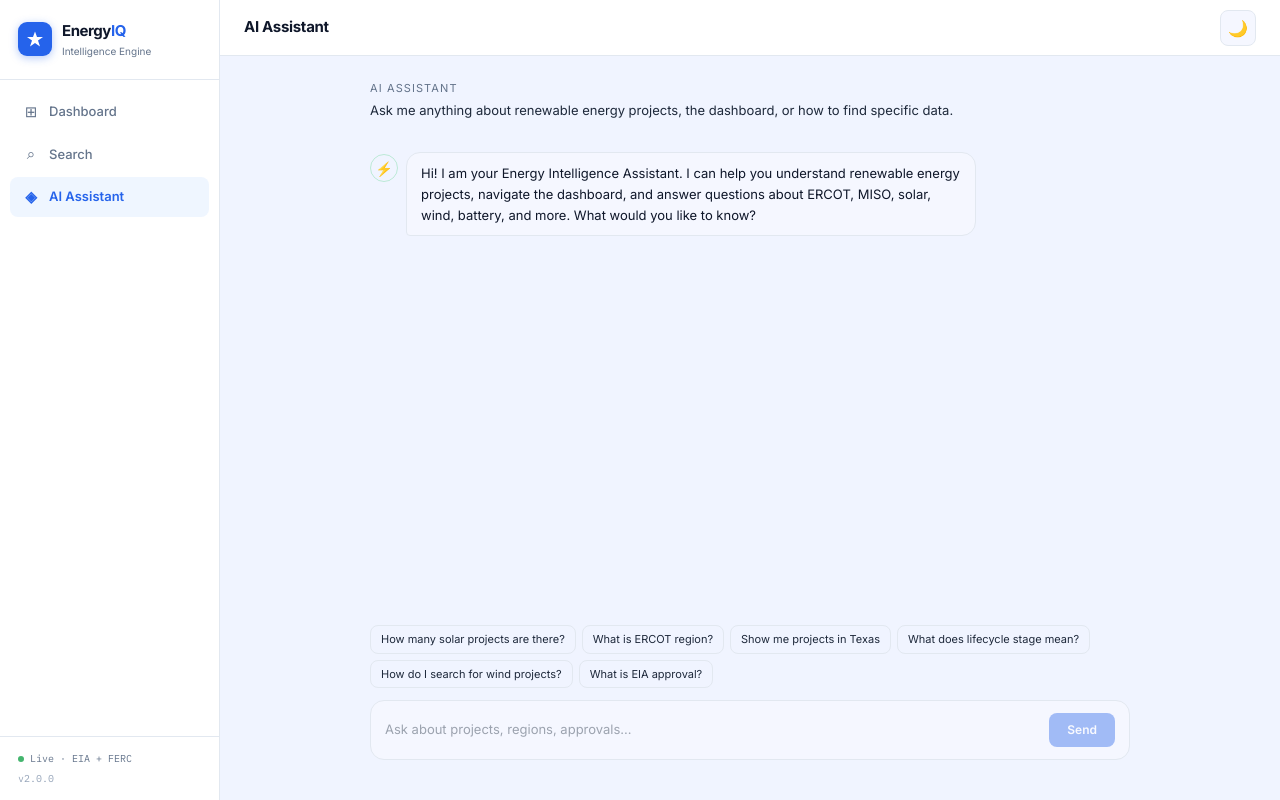
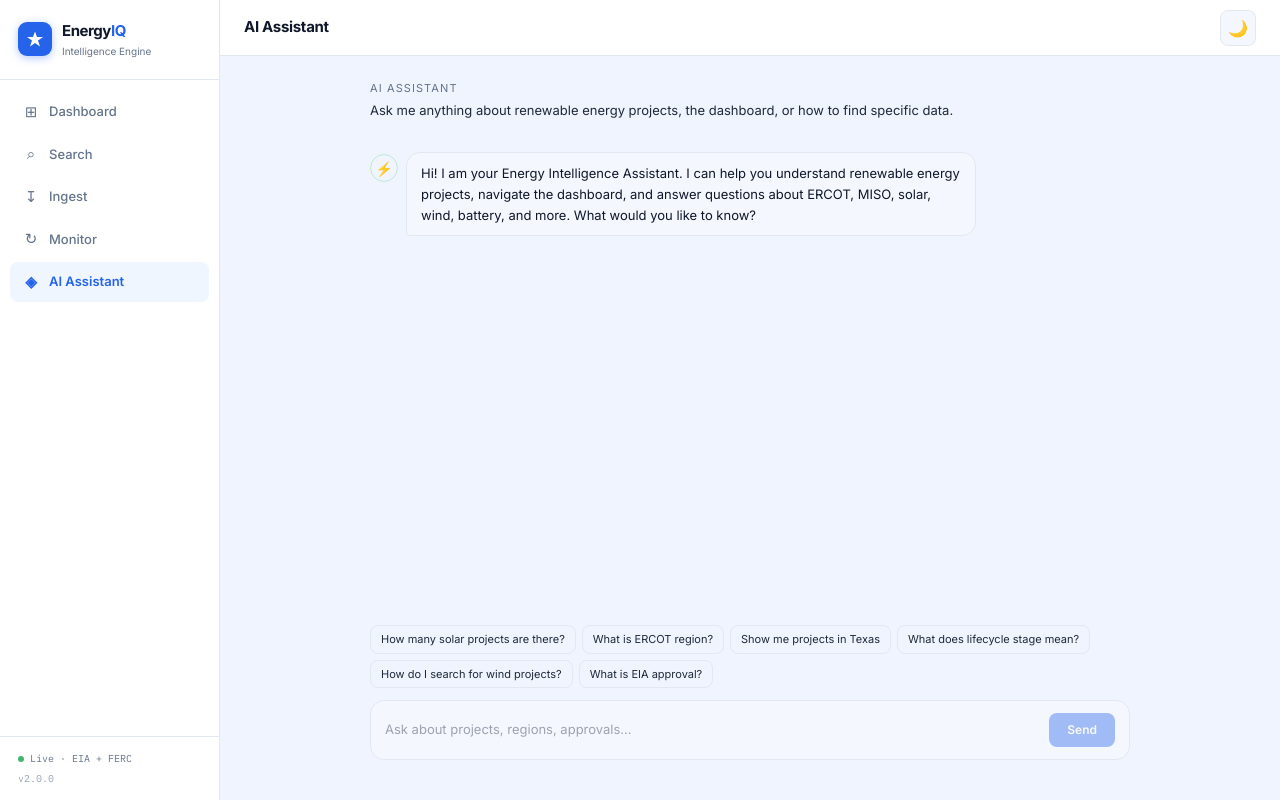
Before and after one commit to thahasing/energy-intelligence, a Next.js app in the folder frontend/: page /chat in a window 1280 px wide. Built offline with nearby package versions, Linux system fonts and the light colour scheme.

Commit message:
Add back Ingest and Monitor nav + fix SEC URLs

```diff
--- a/frontend/components/layout/Layout.tsx
+++ b/frontend/components/layout/Layout.tsx
@@ -3,9 +3,11 @@ import Link from 'next/link'
 import { useRouter } from 'next/router'
 
 const NAV = [
-  { href: '/',       label: 'Dashboard',    icon: '⊞' },
-  { href: '/search', label: 'Search',       icon: '⌕' },
-  { href: '/chat',   label: 'AI Assistant', icon: '◈' },
+  { href: '/',        label: 'Dashboard',    icon: '⊞' },
+  { href: '/search',  label: 'Search',       icon: '⌕' },
+  { href: '/ingest',  label: 'Ingest',       icon: '↧' },
+  { href: '/monitor', label: 'Monitor',      icon: '↻' },
+  { href: '/chat',    label: 'AI Assistant', icon: '◈' },
 ]
 
 export default function Layout({ children }: { children: React.ReactNode }) {
@@ -59,7 +61,11 @@ export default function Layout({ children }: { children: React.ReactNode }) {
       <div className="main">
         <header className="topbar">
           <div className="topbar-title">
-            {router.pathname === '/' ? 'Dashboard' : router.pathname === '/search' ? 'Search Projects' : router.pathname === '/chat' ? 'AI Assistant' : 'EnergyIQ'}
+            {router.pathname === '/' ? 'Dashboard' :
+             router.pathname === '/search' ? 'Search Projects' :
+             router.pathname === '/ingest' ? 'Data Ingestion' :
+             router.pathname === '/monitor' ? 'Job Monitor' :
+             router.pathname === '/chat' ? 'AI Assistant' : 'EnergyIQ'}
           </div>
           <button className="theme-toggle" onClick={toggleTheme} title="Toggle theme">
             {dark ? '☀️' : '🌙'}
```
